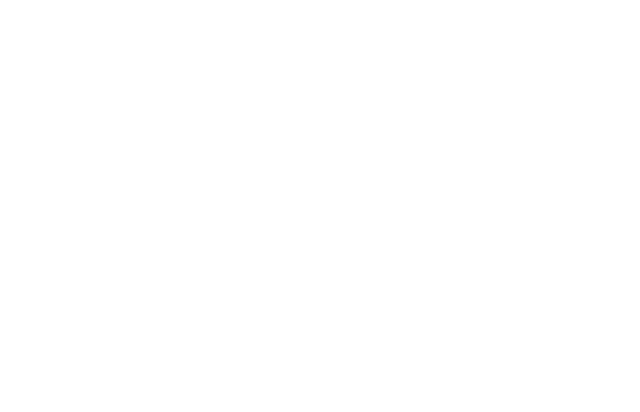
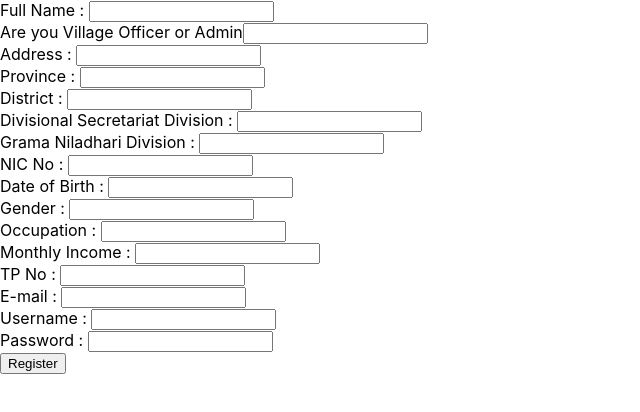
Before and after one commit to PiyumiThathsarani/mini-ptoject, a React (Create React App) app: page /Register in a window 1280 px wide. Before the commit this address had no page. Shown: the top 412 px of the page, without its empty margins (0-640 px from the left). Built offline with nearby package versions, Linux system fonts and the light colour scheme.

Commit message:
Register page added

```diff
--- a/src/App.js
+++ b/src/App.js
@@ -1,5 +1,5 @@
 import React from 'react';
-import Main from './Component/Main';
+import Main from './Component/Pages/Main';
 
 
 function App() {
--- a/src/Component/Login.jsx
+++ b/src/Component/Pages/Login.jsx
@@ -2,7 +2,9 @@
 import {Link} from 'react-router-dom';
 
 
+
 function Login(){
+
 
     return <div className="login">
         <label>Username</label>
@@ -14,6 +16,8 @@
         <button onClick="submit">Login</button>
         </Link>
 
+
+
     </div>;
 
 }
--- a/src/Component/Main.jsx
+++ b/src/Component/Pages/Main.jsx
@@ -4,7 +4,7 @@
 
 function Main(){
 
-    return <div>
+    return <div className="main">
         <h1>Welcome</h1>
         <hr/>
 
@@ -13,7 +13,10 @@
         <button onClick="submit">Login</button>
         </Link>
         &nbsp; &nbsp;
-        <button onClick="register">Register</button>
+        <Link to="/Register">
+        <button onClick="submit">Register</button>
+        </Link>
+
 
     </div>;
 
--- a/src/Component/Profile.jsx
+++ b/src/Component/Pages/Profile.jsx
@@ -1,10 +1,11 @@
 import React from 'react';
+
 
 
 function Profile(){
 
     return <div className="user_profile">
-            <h1>Welcome Piyumi</h1>
+            <h1>Welcome user!</h1>
 
 
     </div>;
--- /dev/null
+++ b/src/Component/Pages/Register.jsx
@@ -0,0 +1,32 @@
+import React from 'react'
+import {Link} from 'react-router-dom';
+
+function Register() {
+    return (
+        <div className="register">
+            <label>Full Name : </label><input type='text'/><br/>
+            <label>Are you Village Officer or Admin</label><input type="text"/><br/>
+            <label>Address : </label><input type='text'/><br/>
+            <label>Province : </label><input type='text'/><br/>
+            <label>District : </label><input type='text'/><br/>
+            <label>Divisional Secretariat Division : </label><input type='text'/><br/>
+            <label>Grama Niladhari Division : </label><input type='text'/><br/>
+            <label>NIC No : </label><input type='text'/><br/>
+            <label>Date of Birth : </label><input type='text'/><br/>
+            <label>Gender : </label><input type='text'/><br/>
+            <label>Occupation : </label><input type='text'/><br/>
+            <label>Monthly Income : </label><input type='text'/><br/>
+            <label>TP No : </label><input type='text'/><br/>
+            <label>E-mail : </label><input type='email'></input><br/>
+            <label>Username : </label><input type='text'/><br/>
+            <label>Password : </label><input type='password'/><br/>
+
+            <Link to="/Login">
+            <button onClick="submit">Register</button>
+            </Link>
+
+        </div>
+    )
+}
+
+export default Register;
--- a/src/index.js
+++ b/src/index.js
@@ -5,8 +5,9 @@
 import './index.css';
 import App from './App';
 import reportWebVitals from './reportWebVitals';
-import Login from './Component/Login';
-import Profile from './Component/Profile';
+import Login from './Component/Pages/Login';
+import Profile from './Component/Pages/Profile';
+import Register from './Component/Pages/Register';
 
 
 ReactDOM.render(
@@ -16,6 +17,7 @@
         <Route path="/" element={<App />} />
         <Route path="/Login" element={<Login/>} />
         <Route path="/Profile" element={<Profile/>} />
+        <Route path="/Register" element={<Register/>} />
       </Routes>
     </BrowserRouter>,
 
```
Also changed, not shown: src/Component/Navbar/UserNav.jsx (added, +13 -0 lines).
